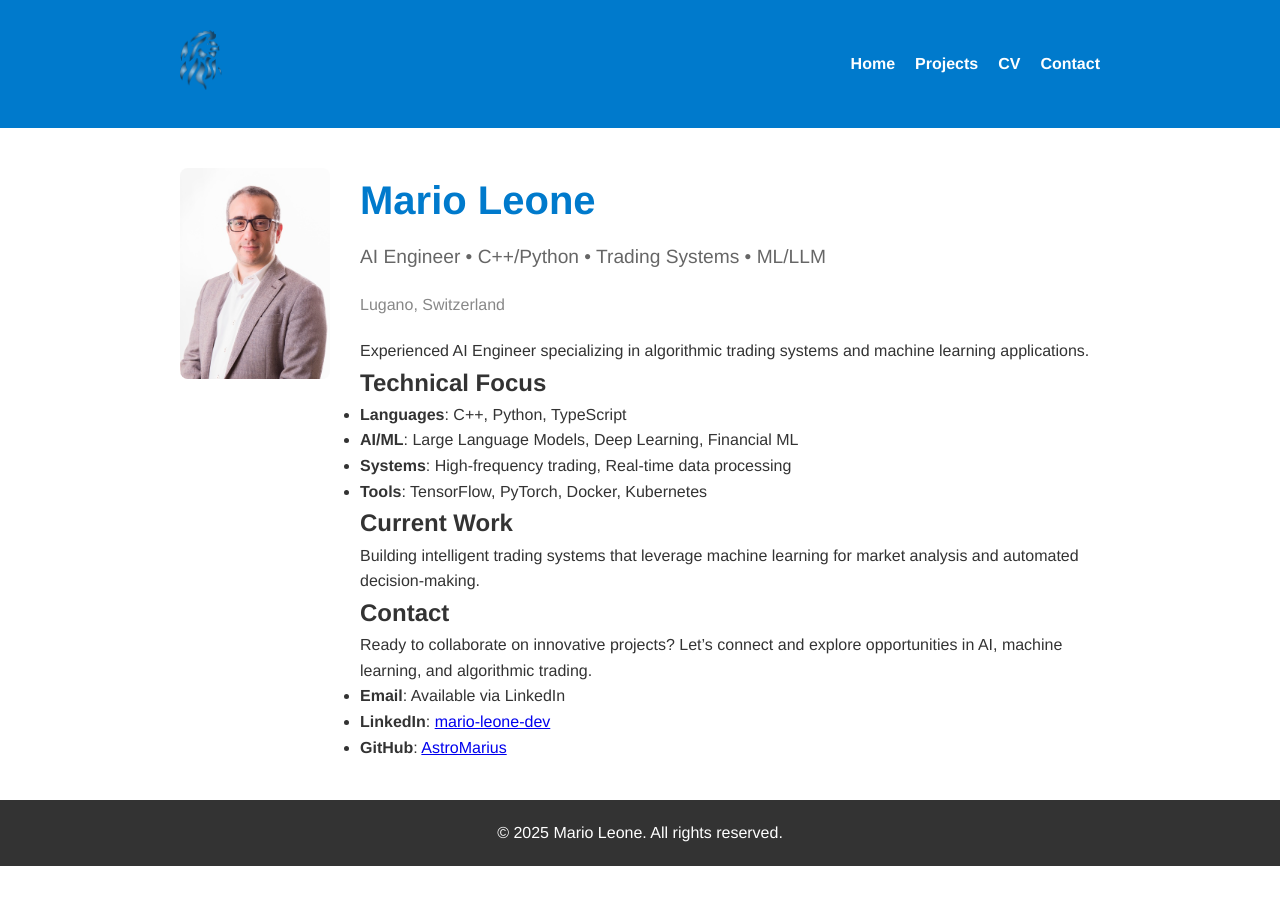
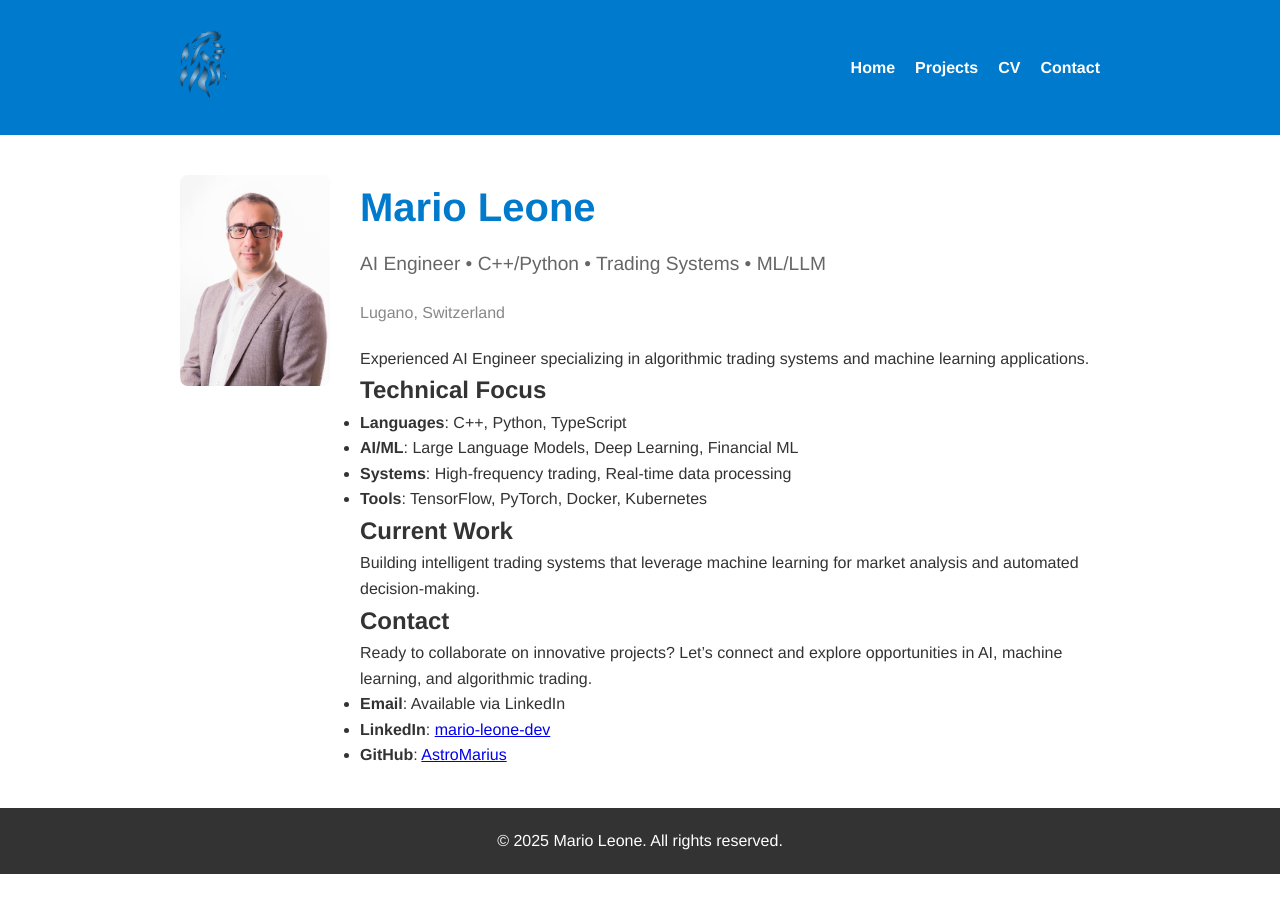
Before and after one commit to AstroMarius/marioleone.github.io, a Jekyll site: the page built from index.md, in a window 1280 px wide. Built offline with Jekyll 4.4.1, drawn with Linux system fonts in a browser that asks for light colours.

Commit message:
feat: adattare la dimensione dell'immagine del logo per la navigazione mobile
Modificata l'altezza massima dell'immagine del logo a 100px per migliorare la visibilità e l'estetica nella navigazione mobile.

```diff
--- a/assets/css/style.css
+++ b/assets/css/style.css
@@ -123,7 +123,7 @@
 
 /* Added adaptation for mobile navigation and logo styling */
 .logo-img {
-  max-height: 60px; /* Increased the maximum height */
+  max-height: 100px; /* Increased the maximum height */
   height: auto;
   width: auto;
   max-width: 200px; /* Increased the maximum width */
```
Also changed, not shown: 3 other files.
